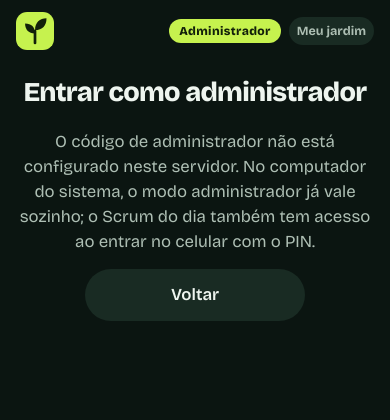
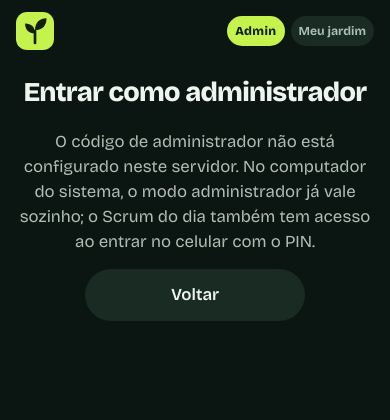
Before and after one commit to malafisor-arthurloyola/StreakScrumForest, a Flask app: page /admin/entrar in a window 390 px wide. Shown: the top 420 px of the page. Run offline with Flask 3, Linux system fonts and the light colour scheme.

Commit message:
Topo: botoes do admin com mesma altura, uma linha so e versao curta no celular
Co-Authored-By: Claude Sonnet 5.5 <noreply@anthropic.com>

```diff
--- a/static/style.css
+++ b/static/style.css
@@ -1691,3 +1691,18 @@ body[data-admin="0"] .so-admin { display: none !important; }
 @media (max-width: 560px) { .brand-name { display: none; } .topbar { gap: 8px; } }
 .aviso-leitura a.btn-primary, .aviso-leitura .btn-primary { color: var(--acc-ink); text-decoration: none; margin: 4px 0 10px; display: inline-flex; }
 .aviso-relator p { margin: 0 0 6px; }
+/* botoes do topo: mesma altura, uma linha so, nunca quebram o texto */
+.topbar-acoes { flex-wrap: nowrap; flex: 0 1 auto; }
+.selo-admin, .link-topo { display: inline-flex; align-items: center; min-height: 32px; white-space: nowrap; flex: none; line-height: 1; }
+.selo-admin { padding: 0 12px; }
+.link-topo { padding: 0 12px; }
+@media (max-width: 760px) { .selo-admin, .link-topo { min-height: 30px; padding: 0 9px; font-size: 0.76rem; } }
+.brand-name { white-space: nowrap; }
+.nav-link span { white-space: nowrap; }
+.txt-curto { display: none; }
+@media (max-width: 560px) {
+  .txt-largo { display: none; }
+  .txt-curto { display: inline; }
+  .topbar-acoes { gap: 6px; min-width: 0; }
+  .selo-admin, .link-topo { padding: 0 8px; }
+}
--- a/templates/base.html
+++ b/templates/base.html
@@ -63,8 +63,8 @@
     </a>
     <div class="topbar-acoes">
       {% if admin %}
-      <span class="selo-admin" title="{{ {'computador': 'Você está no computador do sistema', 'scrum': 'Você é o Scrum de hoje', 'codigo': 'Você entrou com o código de administrador'}[papel_admin] }}">Administrador</span>
-      {% if papel_admin == 'codigo' %}<a class="link-topo" href="{{ url_for('admin_sair') }}">Sair do modo admin</a>{% endif %}
+      <span class="selo-admin" title="{{ {'computador': 'Você está no computador do sistema', 'scrum': 'Você é o Scrum de hoje', 'codigo': 'Você entrou com o código de administrador'}[papel_admin] }}"><span class="txt-largo">Administrador</span><span class="txt-curto">Admin</span></span>
+      {% if papel_admin == 'codigo' %}<a class="link-topo" href="{{ url_for('admin_sair') }}"><span class="txt-largo">Sair do admin</span><span class="txt-curto">Sair</span></a>{% endif %}
       {% elif admin_codigo_ativo %}
       <a class="link-topo" href="{{ url_for('admin_entrar', next=request.full_path.rstrip('?')) }}">Sou o admin</a>
       {% endif %}
```
